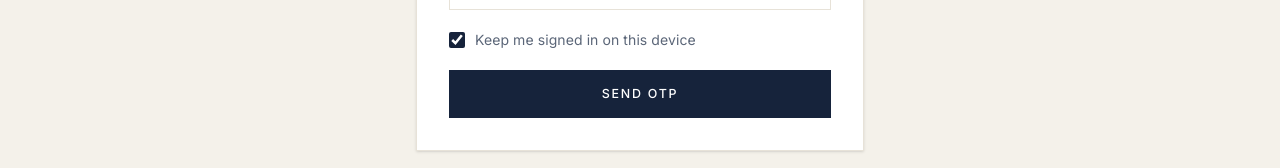
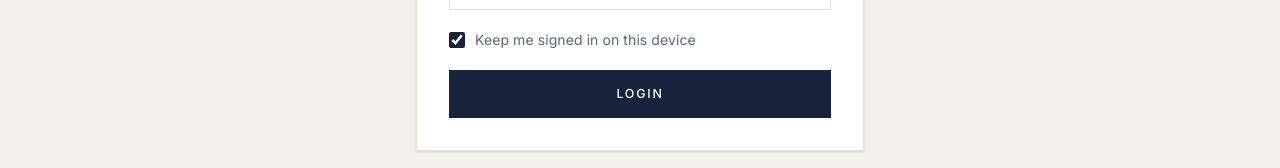
Before and after one commit to janavipat/CONROY_froentend, a Next.js app: page /account/login in a window 1280 px wide. Shown: the part 452-620 px from the top of the page. Built offline with nearby package versions, Linux system fonts and the light colour scheme; no server answers.

Commit message:
Auth: rename submit button to Login / Signup
Was "Send OTP" on both forms.

```diff
--- a/src/components/auth/PhoneOtpAuth.tsx
+++ b/src/components/auth/PhoneOtpAuth.tsx
@@ -346,8 +346,10 @@ export function PhoneOtpAuth({ mode = "signin" }: { mode?: AuthMode }) {
                 <>
                   <Spinner /> Sending OTP…
                 </>
+              ) : isSignup ? (
+                "Signup"
               ) : (
-                "Send OTP"
+                "Login"
               )}
             </button>
           </motion.form>
```
